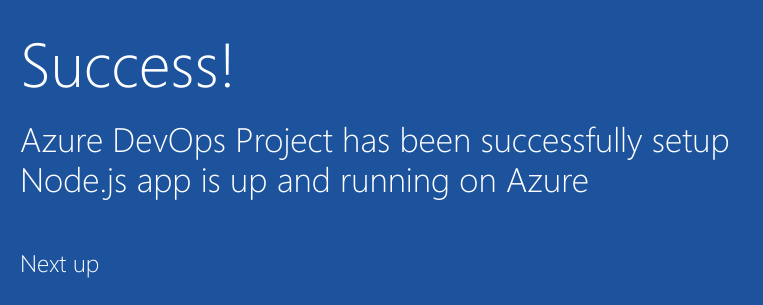
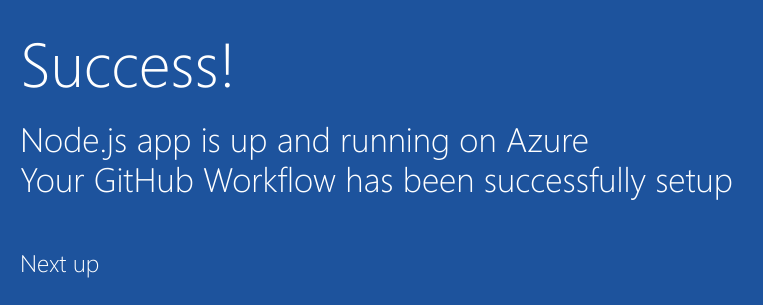
Before and after one commit to pulkitaggarwl/nodeapp, a website: page index.html in a window 1280 px wide. Shown: the part 352-657 px from the top of the page, 205-968 px from the left. Drawn offline with Linux system fonts and the light colour scheme.

Commit message:
update text

```diff
--- a/index.html
+++ b/index.html
@@ -163,8 +163,8 @@
             </div>
             <div class="content-body">
                 <div class="success-text">Success!</div>
-                <div class="description line-1">Azure DevOps Project has been successfully setup </div>
-                <div class="description line-2">Node.js app is up and running on Azure</div>
+                <div class="description line-1">Node.js app is up and running on Azure </div>
+                <div class="description line-2">Your GitHub Workflow has been successfully setup</div>
                 <div class="next-steps-container">
                     <div class="next-steps-header">Next up</div>
                     <div class="next-steps-body">
```
